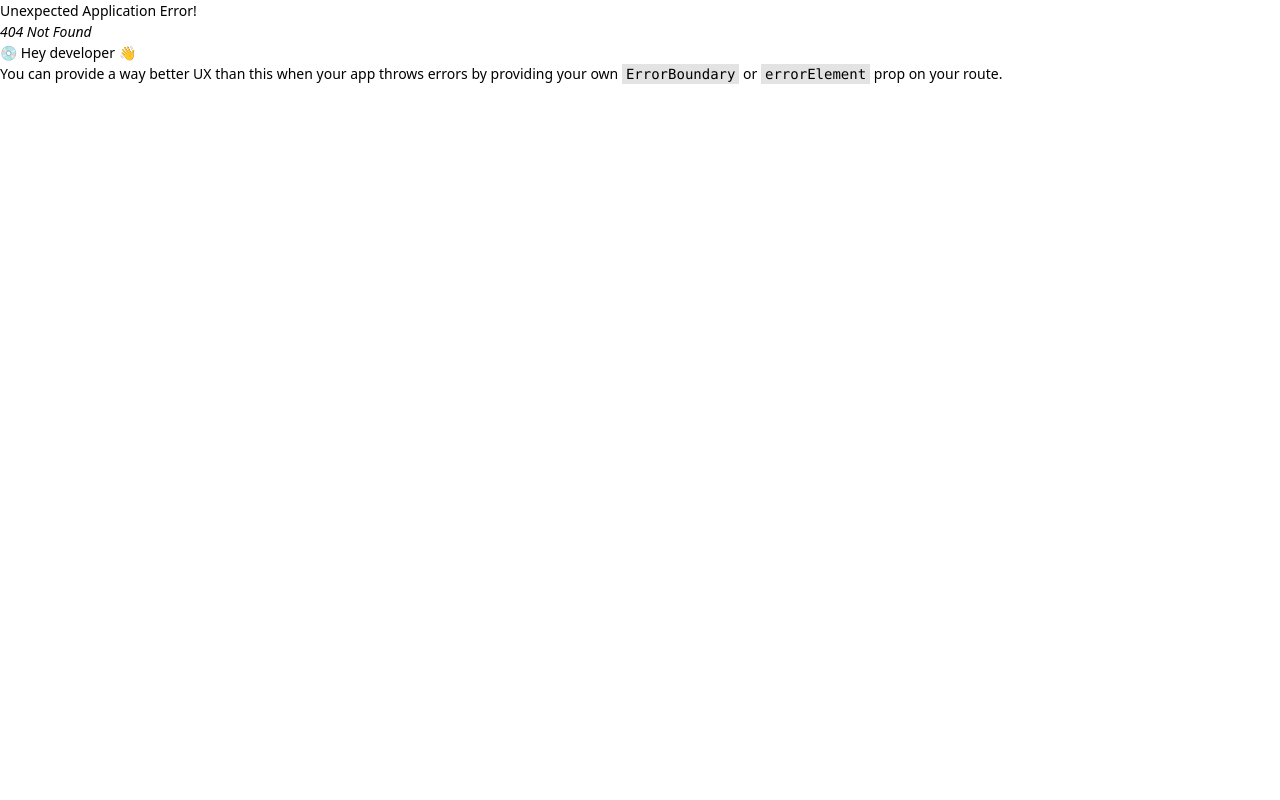
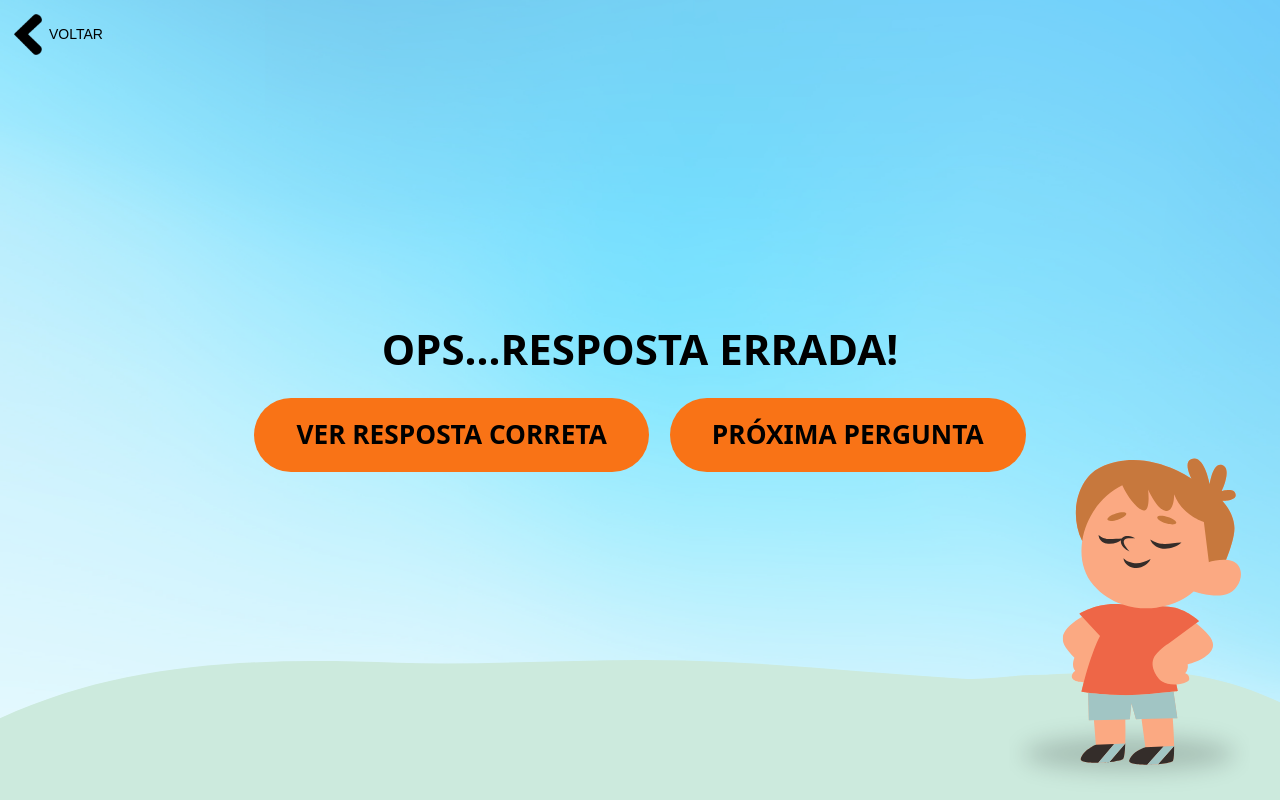
Before and after one commit to ardnaile/projeto-integrador-web, a React (Vite) app in the folder Front-end/: page /RespostaErrada in a window 1280 px wide. Before the commit this address had no page. Built offline with nearby package versions, Linux system fonts and the light colour scheme; a web font is replaced by a local one.

Commit message:
Alterações tela de Quiz

```diff
--- a/Front-end/src/main.jsx
+++ b/Front-end/src/main.jsx
@@ -16,6 +16,7 @@ import Sobre from './rotas/Sobre';
 import ColetaNome from './rotas/usuario/ColetaNome';
 import ConfirmarEstudante from './rotas/usuario/ConfirmarEstudante';
 import TelaTeste from './rotas/usuario/TelaTeste';
+import RespostaErrada from './rotas/usuario/RespostaErrada';
 
 const router = createBrowserRouter([
   {
@@ -64,6 +65,10 @@ const router = createBrowserRouter([
     path:"/TelaTeste",
     element:<TelaTeste/>,
   },
+  {
+    path:"/RespostaErrada",
+    element:<RespostaErrada/>,
+  },
 ]);
 
 
--- a/Front-end/src/rotas/usuario/Perguntas.js
+++ b/Front-end/src/rotas/usuario/Perguntas.js
@@ -1,4 +1,3 @@
-
 export const Perguntas = [
   {
     pergunta: 'Qual foi o primeiro Pokemon que Ash capturou?',
@@ -8,7 +7,8 @@ export const Perguntas = [
       { resposta: 'Bulbassauro', correta: false, alternativa: '  ' },
       { resposta: 'Pikachu', correta: true, alternativa: '   ' },
     ],
-    dica: 'Este Pokémon é conhecido por sua cauda em forma de raio.'
+    dica: 'Este Pokémon é conhecido por sua cauda em forma de raio.',
+    respostaCorreta: 'Pikachu' // Resposta correta para a primeira pergunta
   },
   {
     pergunta: 'Qual mês estamos?',
@@ -18,6 +18,7 @@ export const Perguntas = [
       { resposta: 'Junho', correta: false, alternativa: '   ' },
       { resposta: 'Maio', correta: true, alternativa: '   ' },
     ],
-    dica: 'É o quinto mês do ano.'
+    dica: 'É o quinto mês do ano.',
+    respostaCorreta: 'Maio' // Resposta correta para a segunda pergunta
   }
 ];
--- a/Front-end/src/rotas/usuario/Quiz.jsx
+++ b/Front-end/src/rotas/usuario/Quiz.jsx
@@ -1,8 +1,9 @@
 import React, { useState, useEffect } from 'react';
 import { Perguntas } from '../usuario/Perguntas';
-import { FiClock } from 'react-icons/fi'; // Importa o ícone de relógio
+import { FiClock } from 'react-icons/fi';
 import BackgroundLayout from '../../background/VariosLayouts';
-import dicaIcon from '../../assets/icones/dica.png'; // Importa a imagem do ícone de dica
+import dicaIcon from '../../assets/icones/dica.png';
+import { Link } from 'react-router-dom';
 
 export default function Quiz() {
   const questions = Perguntas ?? [];
@@ -10,60 +11,58 @@ export default function Quiz() {
   const [showPontuacao, setShowPontuacao] = useState(false);
   const [pontos, setPontos] = useState(0);
   const [seconds, setSeconds] = useState(30);
-  const [rotateSeconds, setRotateSeconds] = useState(0); // Estado para controlar a rotação do ponteiro dos segundos
-  const [mostrarDica, setMostrarDica] = useState(false); // Estado para controlar a exibição do modal de dica
-  const [dicaAtual, setDicaAtual] = useState(''); // Estado para armazenar a dica atual
-  const [respostaSelecionada, setRespostaSelecionada] = useState(null); // Estado para armazenar o índice da resposta selecionada
+  const [rotateSeconds, setRotateSeconds] = useState(0);
+  const [mostrarDica, setMostrarDica] = useState(false);
+  const [dicaAtual, setDicaAtual] = useState('');
+  const [respostaSelecionada, setRespostaSelecionada] = useState(null);
 
   useEffect(() => {
     const timer = setInterval(() => {
       if (seconds > 0) {
         setSeconds(seconds - 1);
-        setRotateSeconds((360 - ((seconds / 30) * 360)) % 360); // Ajuste para girar no sentido anti-horário
+        setRotateSeconds((360 - ((seconds / 30) * 360)) % 360);
       } else {
         clearInterval(timer);
         console.log("Tempo esgotado!");
-        proximaPergunta(false); // Avança para a próxima pergunta, considerando como erro
+        proximaPergunta(false);
       }
     }, 1000);
 
-    return () => clearInterval(timer); // Limpa o intervalo quando o componente for desmontado
-  }, [seconds, perguntaAtual]); // Execute o efeito sempre que 'seconds' ou 'perguntaAtual' mudar
+    return () => clearInterval(timer);
+  }, [seconds, perguntaAtual]);
 
   function proximaPergunta(correta) {
     const proximaPergunta = perguntaAtual + 1;
 
-    if (correta) {
-      setPontos(pontos + 1);
+    if (!correta) {
+      // Se a resposta for incorreta, direcionar para a tela de resposta errada
+      const respostaCorreta = questions[perguntaAtual].opcoesResposta.find(opcao => opcao.correta).resposta;
+      window.location.href = `/RespostaErrada?respostaCorreta=${encodeURIComponent(questions[perguntaAtual].opcoesResposta.find(opcao => opcao.correta).resposta)}`;
+      return;
     }
 
     if (proximaPergunta < questions.length) {
       setPerguntaAtual(proximaPergunta);
-      setSeconds(30); // Reinicia o cronômetro
-      setRespostaSelecionada(null); // Limpa a resposta selecionada ao passar para a próxima pergunta
+      setSeconds(30);
+      setRespostaSelecionada(null);
     } else {
       setShowPontuacao(true);
     }
   }
 
-  // Função para lidar com o clique na imagem de dica
   function handleMostrarDica() {
-    // Define a dica atual baseada na pergunta atual (substitua 'perguntaAtual' pelo índice real do array de dicas)
     setDicaAtual(questions[perguntaAtual].dica);
-    // Exibe o modal de dica
     setMostrarDica(true);
   }
 
-  // Função para lidar com a seleção de uma resposta
   function handleSelecionarResposta(index) {
     if (respostaSelecionada === index) {
-      setRespostaSelecionada(null); // Se a resposta já estiver selecionada, desselecione
+      setRespostaSelecionada(null);
     } else {
       setRespostaSelecionada(index);
     }
   }
 
-  // Define classes de estilo para diferentes cores do relógio com base no tempo restante
   const getColorClass = (seconds) => {
     if (seconds <= 10) {
       return 'text-red-500';
@@ -74,18 +73,37 @@ export default function Quiz() {
     }
   };
 
+  const PontuacaoModal = () => {
+    return (
+      <div className="fixed top-0 left-0 w-full h-full flex justify-center items-center bg-black bg-opacity-50">
+        <div className="bg-white p-8 rounded-md w-96 text-center">
+          <p className="text-2xl font-bold mb-4">Pontuação</p>
+          <p className="text-lg mb-4">Sua pontuação é {pontos} de {questions.length}!</p>
+          <Link to="/Home">
+            <button className="bg-green-500 hover:bg-green-700 text-white font-bold py-2 px-4 rounded-xl">Voltar</button>
+          </Link>
+        </div>
+      </div>
+    );
+  };
+
   return (
     <div className="w-screen h-screen relative">
       <BackgroundLayout className="w-full h-full" backgroundImage={`url('./src/assets/img_fundo/fundo0.png')`}>
         {showPontuacao ?
-          (
-            <div className="pontuacao">
-              <span>Sua pontuação é {pontos} de {questions.length}!</span>
+          <PontuacaoModal />
+          :
+          <div className="flex flex-col justify-center items-center h-full relative">
+            <Link to="/Home">
+              <div className='bg-transparent absolute top-0 left-0 p-2'>
+                <div className='flex justify-start items-center'>
+                  <img className='w-8 cursor-pointer bg-transparent ml-2' src="src/assets/icones/Voltar.png" alt=""/>
+                  <ul className='font-text_ale ml-2 text-2xl'>Voltar</ul>
                 </div>
-          ) : (
-            <div className="flex flex-col justify-center items-center h-full relative">
+              </div>
+            </Link>
+
             <div className="absolute top-0 left-1/2 transform -translate-x-1/2 mt-4 text-black text-center">
-                {/* Adicionamos a classe de cor dinâmica com base no tempo restante */}
               <div className={`flex items-center rounded-lg px-4 py-2 ${getColorClass(seconds)}`}>
                 <FiClock className="w-24 h-24 mr-2 " style={{ transform: `rotate(${rotateSeconds}deg)` }} />
                 <span className="block font-bold">Tempo restante: {seconds} segundos</span>
@@ -93,7 +111,6 @@ export default function Quiz() {
             </div>
             <div className="absolute top-0 right-0 mt-4 mr-4 text-white">
               <div className="dica">
-                  {/* Adiciona a imagem como src do elemento img e o texto "Dica" abaixo */}
                 <button onClick={handleMostrarDica} className="flex flex-col items-center">
                   <img src={dicaIcon} alt="Ícone de dica" className="w-14 h-12 cursor-pointer" />
                   <span className="text-black text-lg font-bold ">Dica</span>
@@ -130,9 +147,8 @@ export default function Quiz() {
               </button>
             )}
           </div>
-          )}
+        }
       </BackgroundLayout>
-      {/* Modal de dica */}
       {mostrarDica && (
         <div className="fixed top-0 left-0 w-full h-full flex justify-center items-center bg-black bg-opacity-50">
           <div className="bg-white p-4 rounded-md w-96 text-center">
--- /dev/null
+++ b/Front-end/src/rotas/usuario/RespostaErrada.jsx
@@ -0,0 +1,55 @@
+import React, { useState } from 'react';
+import BackgroundLayout from '../../background/VariosLayouts';
+import { Link } from 'react-router-dom';
+
+export default function RespostaErrada({ location }) {
+  const [mostrarRespostaCorreta, setMostrarRespostaCorreta] = useState(false);
+  const respostaCorreta = location && location.search ? new URLSearchParams(location.search).get('respostaCorreta') : '';
+
+  const handleVerRespostaCorreta = () => {
+    setMostrarRespostaCorreta(true);
+  };
+
+  const proximaPergunta = () => {
+    // Implemente a lógica para ir para a próxima pergunta ou para a página de pontuação final
+  };
+
+  return (
+    <div className="w-screen h-screen relative">
+      <BackgroundLayout backgroundImage={`url('./src/assets/img_fundo/fundo4.svg\')`}>
+        <Link to="/Home" className="absolute top-0 left-0 mt-4 ml-4 flex items-center">
+          <img className="w-8" src="src/assets/icones/Voltar.png" alt="Ícone de Voltar"/>
+          <span className="text-black ml-2 font-text_ale">VOLTAR</span>
+        </Link>
+        <div className="flex flex-col justify-center items-center h-full">
+          <p className="text-black text-5xl mb-8 font-bold">OPS...RESPOSTA ERRADA!</p>
+          <div className="flex">
+            <button
+              onClick={handleVerRespostaCorreta}
+              className="bg-orange-500 hover:bg-orange-700 text-black font-bold py-6 px-12 rounded-full mr-6 text-3xl"
+            >
+              VER RESPOSTA CORRETA
+            </button>
+            {/* Adicionei a chamada da função proximaPergunta no onClick do botão */}
+            <Link to="/Quiz">
+            <button
+              onClick={proximaPergunta}
+              className="bg-orange-500 hover:bg-orange-700 text-black font-bold py-6 px-12 rounded-full text-3xl"
+            >
+              PRÓXIMA PERGUNTA
+            </button>
+            </Link>
+          </div>
+        </div>
+      </BackgroundLayout>
+      {mostrarRespostaCorreta && (
+        <div className="fixed top-0 left-0 w-full h-full flex justify-center items-center bg-black bg-opacity-50">
+          <div className="bg-white p-4 rounded-md w-96 text-center">
+            <p className="mb-4">Resposta Correta: {respostaCorreta}</p>
+            <button onClick={() => setMostrarRespostaCorreta(false)} className="bg-green-500 hover:bg-green-700 text-white font-bold py-2 px-4 rounded-xl">Fechar</button>
+          </div>
+        </div>
+      )}
+    </div>
+  );
+}
```
Lines whose indentation alone changed are shown as unchanged.
